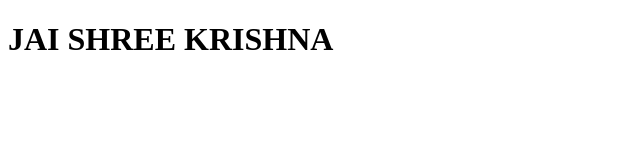
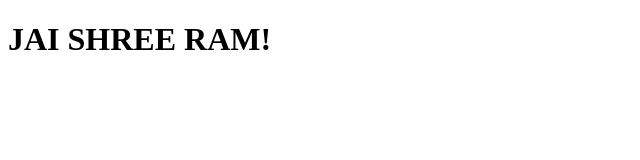
Before and after one commit to Ashwini-Pathak/git, a plain HTML site: page index.html in a window 1280 px wide. Shown: the whole page, without its empty margins (0-640 px from the left). Drawn offline with Linux system fonts and the light colour scheme.

Commit message:
deploy: e81724d834a9db7c66a12dfcd25ef7d2faeec05d

```diff
--- a/index.html
+++ b/index.html
@@ -1 +1 @@
-<!DOCTYPE html><html><head><title>My Nginx Page</title></head><body><h1>JAI SHREE KRISHNA</h1></body></html>
+<!DOCTYPE html><html><head><title>My Nginx Page</title></head><body><h1>JAI SHREE RAM!</h1></body></html>
```
